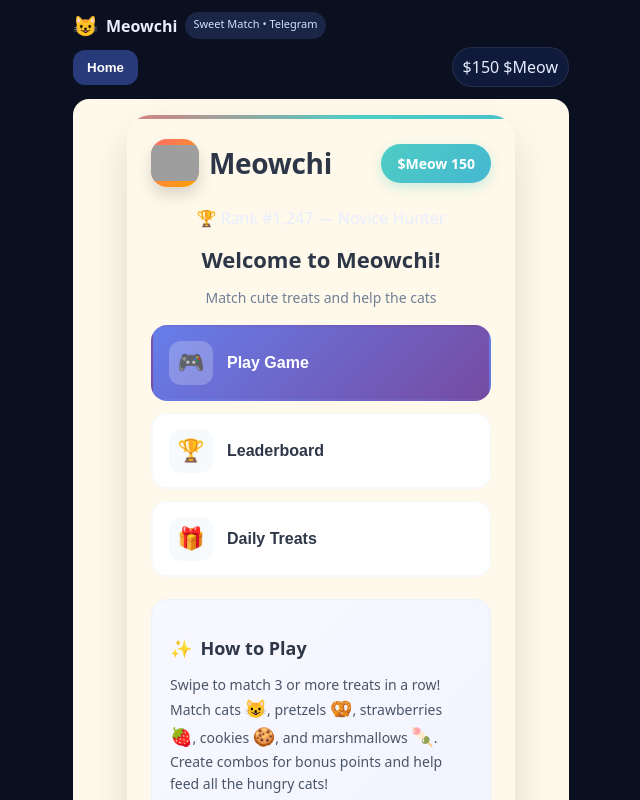
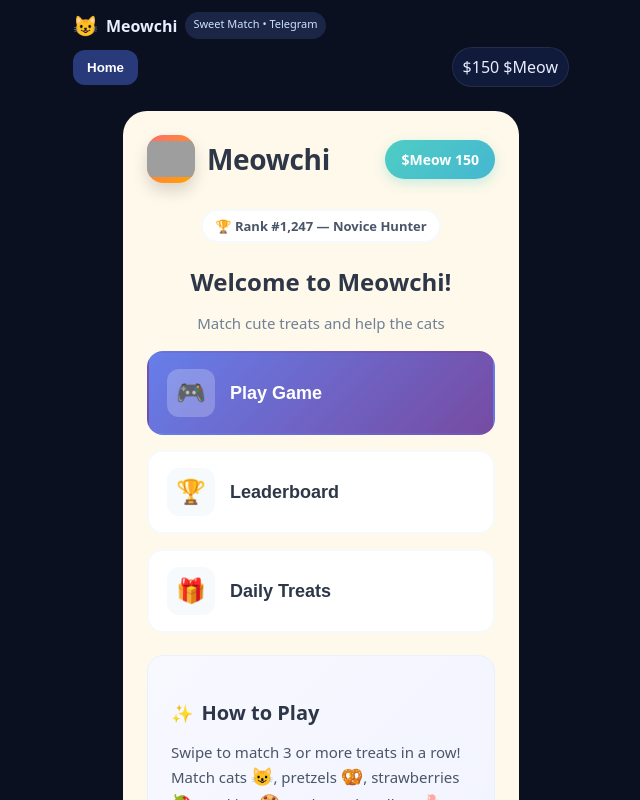
Before and after one commit to herothegolden/meowchigame, a React (Vite) app: page / in a window 1280 px wide. Shown: the top 800 px of the page, without its empty margins (319-959 px from the left). Built offline with nearby package versions, Linux system fonts and the light colour scheme; grey boxes are pictures that could not be loaded.

Commit message:
Update home.css

```diff
--- a/src/home.css
+++ b/src/home.css
@@ -1,53 +1,76 @@
-/* Single beige background for Home */
-.home-root{
-  position:relative;
-  width:100%;
-  min-height:calc(var(--vh,1vh)*100 - 8px);
-  display:grid;
-  align-items:center;
-  justify-items:center;
-  background:#fef9ea;     /* <-- beige, your only background */
-  border-radius:16px;
+/* Header currency pill */
+.home-currency{
+  background:linear-gradient(135deg,#4ecdc4,#45b7d1);
+  color:#fff;padding:10px 16px;border-radius:20px;
+  font-weight:700;font-size:14px;box-shadow:0 4px 12px rgba(78,205,196,.3);
+  white-space:nowrap
 }
 
-.home-center{position:relative;z-index:1;width:100%;max-width:420px;padding:16px;box-sizing:border-box}
-.home-card{background:#fef9ea;border-radius:24px;box-shadow:0 20px 40px rgba(0,0,0,.12);padding:24px;position:relative;overflow:hidden}
+/* Container + card (keeps your existing structure) */
+.home-root{display:flex;justify-content:center}
+.home-center{width:100%;max-width:420px;padding:12px}
+.home-card{
+  background:#fef9ea;border-radius:24px;padding:24px;
+}
 
-/* animated accent bar on the card */
-.home-card::before{
-  content:"";position:absolute;top:0;left:0;right:0;height:4px;
-  background:linear-gradient(90deg,#ff6b6b,#4ecdc4,#45b7d1,#96ceb4,#ffeaa7);
-  background-size:300% 100%;animation:home-bar 3s ease infinite
+/* Top bar */
+.home-topbar{display:flex;align-items:center;justify-content:space-between;margin-bottom:20px}
+.home-logo{display:flex;align-items:center;gap:12px}
+.home-logo-icon{
+  width:48px;height:48px;border-radius:16px;overflow:hidden;
+  background:linear-gradient(135deg,#ff6b6b,#ffa500);
+  display:flex;align-items:center;justify-content:center;font-size:24px;
+  box-shadow:0 8px 16px rgba(0,0,0,.15)
 }
-@keyframes home-bar{0%{background-position:0% 50%}50%{background-position:100% 50%}100%{background-position:0% 50%}}
-
-.home-topbar{display:flex;align-items:center;justify-content:space-between;margin-bottom:20px;gap:12px}
-.home-logo{display:flex;align-items:center;gap:10px}
-.home-logo-icon{width:48px;height:48px;border-radius:16px;overflow:hidden;display:grid;place-items:center;background:linear-gradient(135deg,#ff6b6b,#ffa500);box-shadow:0 8px 16px rgba(0,0,0,.15);font-size:24px}
 .home-logo-icon img{width:100%;height:100%;object-fit:contain;background:transparent}
 .home-logo-text{font-size:28px;font-weight:800;color:#2d3748;letter-spacing:-.3px}
 
-.home-currency{background:linear-gradient(135deg,#4ecdc4,#45b7d1);color:#fff;padding:10px 16px;border-radius:20px;font-weight:700;font-size:14px;box-shadow:0 4px 12px rgba(78,205,196,.3);white-space:nowrap}
+/* Title */
+.home-title{text-align:center;margin:8px 0 18px}
+.home-title h1{font-size:24px;font-weight:700;color:#2d3748;margin-bottom:6px}
+.home-title p{color:#718096;font-size:15px}
 
-.home-title{text-align:center;margin:8px 0 18px}
-.home-title h1{font-size:22px;font-weight:700;color:#2d3748;margin-bottom:6px}
-.home-title p{color:#718096;font-size:14px}
+/* Ranking pill under title */
+.home-ranking{padding:6px 0;margin-bottom:10px}
+.home-ranking-text{
+  display:inline-flex;align-items:center;gap:8px;
+  background:#fff;border:2px solid #f7fafc;border-radius:999px;
+  padding:6px 12px;font-size:13px;font-weight:700;color:#4a5568
+}
 
-.home-menu{display:grid;gap:12px;margin-bottom:22px}
-.home-item{width:100%;border:2px solid #f7fafc;border-radius:16px;padding:14px 16px;display:flex;align-items:center;gap:14px;cursor:pointer;transition:transform .2s,box-shadow .2s,border-color .2s;background:#fff;text-align:left}
-.home-item .home-icon{width:44px;height:44px;border-radius:12px;display:grid;place-items:center;background:#f7fafc;font-size:22px;flex-shrink:0}
-.home-item .home-text{font-size:16px;font-weight:700;color:#2d3748}
-.home-item:hover{transform:translateY(-2px);box-shadow:0 10px 22px rgba(0,0,0,.08);border-color:#e2e8f0}
-
+/* Menu */
+.home-menu{display:grid;gap:15px;margin-bottom:22px}
+.home-item{
+  width:100%;border:2px solid #f7fafc;border-radius:16px;padding:16px 18px;
+  display:flex;align-items:center;gap:15px;cursor:pointer;transition:transform .2s,box-shadow .2s,border-color .2s;
+  background:#fff;text-align:left
+}
+.home-item .home-icon{width:48px;height:48px;border-radius:12px;display:grid;place-items:center;background:#f7fafc;font-size:24px;flex-shrink:0}
+.home-item .home-text{font-size:18px;font-weight:700;color:#2d3748}
+.home-item:hover{transform:translateY(-2px);box-shadow:0 12px 24px rgba(0,0,0,.1);border-color:#e2e8f0}
 .home-item.primary{background:linear-gradient(135deg,#667eea,#764ba2);border-color:transparent;color:#fff}
 .home-item.primary .home-icon{background:rgba(255,255,255,.22)}
 .home-item.primary .home-text{color:#fff}
 
-.home-instructions{background:linear-gradient(135deg,#f8f9ff,#f1f3ff);border-radius:16px;padding:18px;border:1px solid #e6f3ff}
-.home-instructions h3{font-size:18px;font-weight:800;color:#2d3748;margin-bottom:10px;display:flex;align-items:center;gap:8px}
-.home-instructions p{color:#4a5568;line-height:1.55;font-size:14px}
+/* Instructions card */
+.home-instructions{
+  background:linear-gradient(135deg,#f8f9ff,#f1f3ff);border-radius:16px;padding:23px;border:1px solid #e6f3ff;margin-bottom:23px
+}
+.home-instructions h3{font-size:20px;font-weight:800;color:#2d3748;margin-bottom:12px;display:flex;align-items:center;gap:8px}
+.home-instructions p{color:#4a5568;line-height:1.49;font-size:15px}
 .home-emoji{font-size:18px}
 
+/* Bottom nav */
+.home-bottom-nav{display:flex;justify-content:space-between;gap:12px}
+.home-nav-item{
+  display:flex;flex-direction:column;align-items:center;gap:8px;padding:16px 12px;cursor:pointer;transition:all .2s ease;
+  border-radius:16px;background:#fff;box-shadow:0 4px 12px rgba(0,0,0,.08);border:2px solid #f7fafc;flex:1
+}
+.home-nav-item:hover{background:#f7fafc;transform:translateY(-3px);box-shadow:0 8px 20px rgba(0,0,0,.12);border-color:#e2e8f0}
+.home-nav-icon{font-size:20px}
+.home-nav-text{font-size:13px;font-weight:700;color:#4a5568;text-align:center}
+
+/* Responsive tweaks */
 @media (max-width:480px){
   .home-center{padding:10px}
   .home-card{padding:20px}
```
